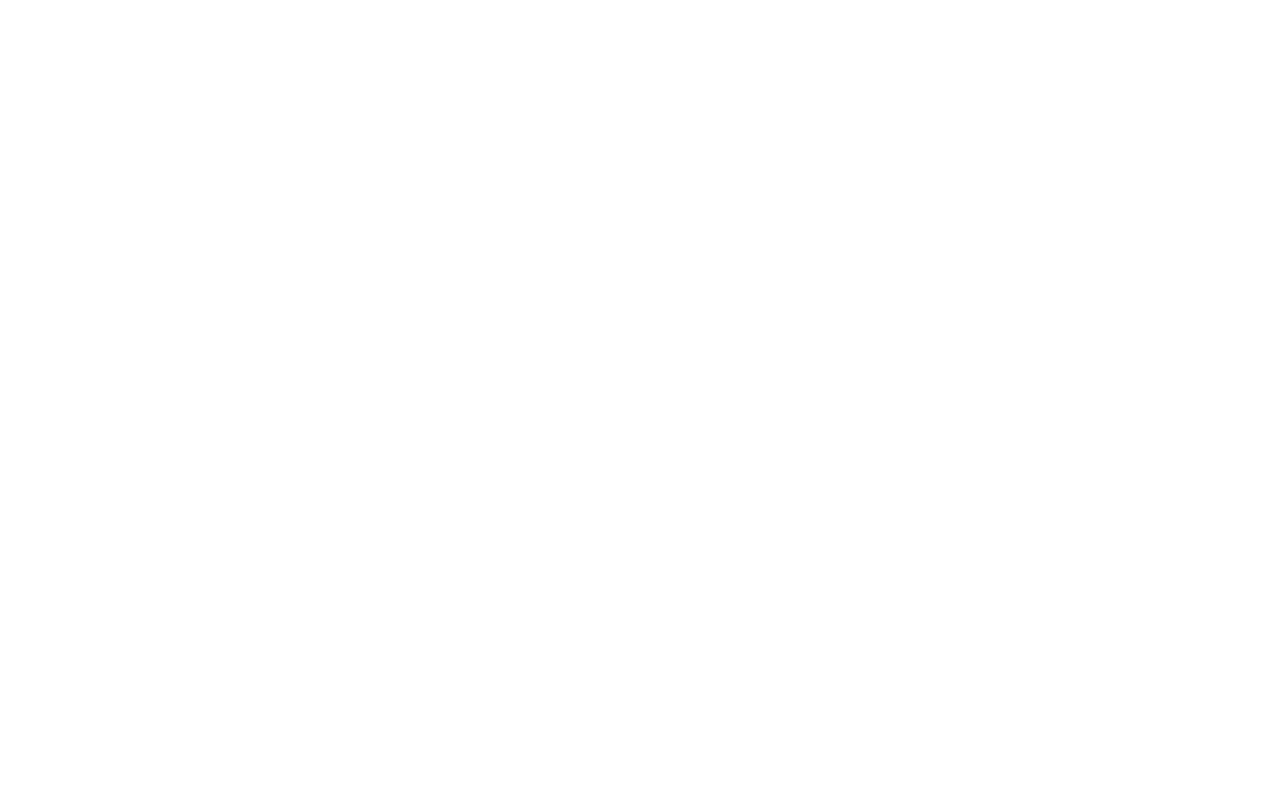
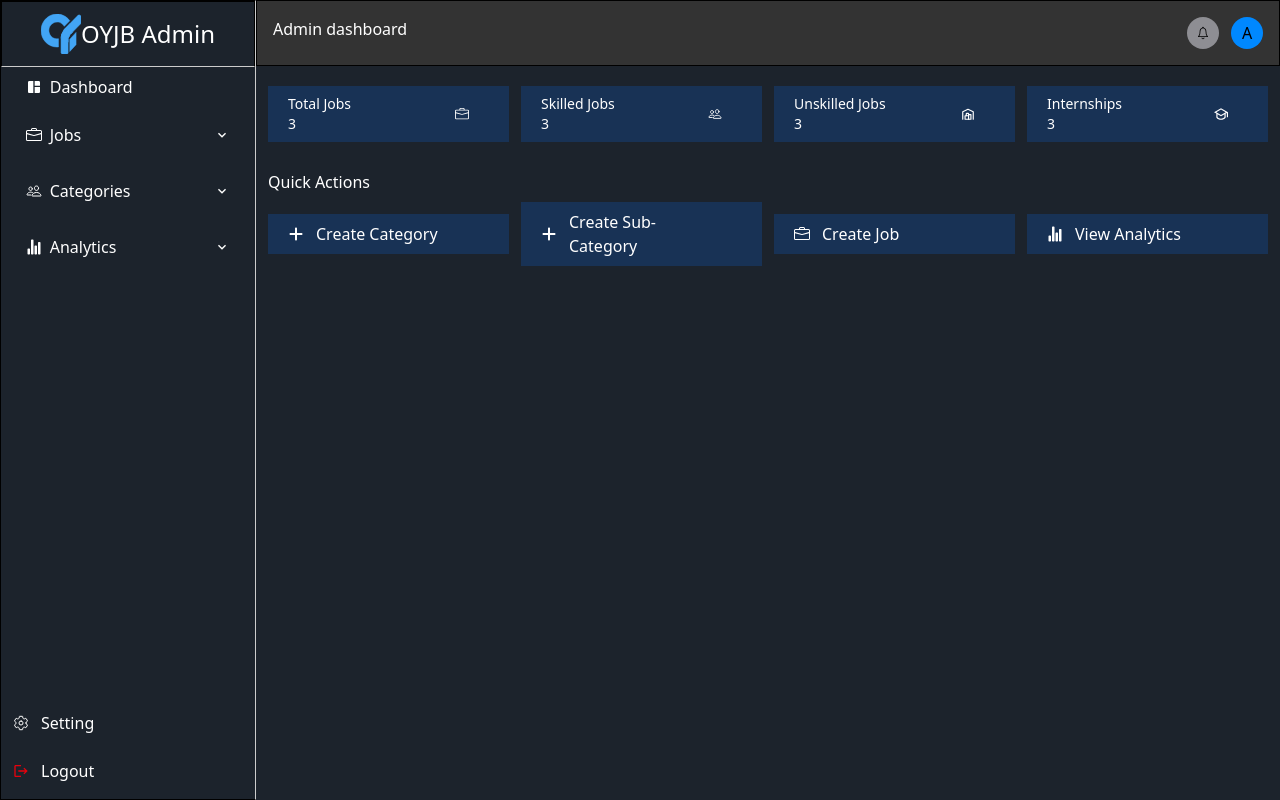
Before and after one commit to Ojay-stice/OYJB, a React (Vite) app: page /dashboard in a window 1280 px wide. Before the commit this address had no page. Built offline with nearby package versions, Linux system fonts and the light colour scheme.

Commit message:
dashboard added

```diff
--- a/src/components/Hero.jsx
+++ b/src/components/Hero.jsx
@@ -29,6 +29,7 @@
     const [toggleJobs, setToggleJobs] = useState(0)
     const handleToggle = (index)=>{
         setToggleJobs(toggleJobs === index ? null : index)
+        console.log(index)
     }
   return (
     <>
@@ -55,11 +56,15 @@
 
     <section className='flex flex-wrap lg:flex-row text-white my-5 gap-10 justify-center'>
         {toggleJobsData.map((item,index)=>(
-            <button onClick={()=>handleToggle(index)} className={`${toggleJobs == index ? "bg-[#0088FF] transition-all duration-700 ease-in-out" : ""} w-[200px] p-3 flex flex-col  items-center border border-white text-center rounded-xl`}>
-                {item.icon}
-                <span>{item.title}</span>
-                <span>{jobCount}</span>
-            </button>
+           <HeroBtn key={index}
+           handleToggle={()=>handleToggle(index)}
+           toggleJobs={toggleJobs}
+           icon={item.icon}
+           title={item.title}
+           jobCount={jobCount}
+           index={index}
+           className={'w-[200px] p-3 flex flex-col items-center border border-white text-center rounded-xl'}
+            />
         ))}
     </section>
     </>
@@ -67,3 +72,17 @@
 }
 
 export default Hero
+
+
+
+export function HeroBtn({index, handleToggle, toggleJobs, icon, title, jobCount, className, subClass}) {
+  return (
+     <button key={index} onClick={handleToggle} className={`${toggleJobs == index ? "bg-[#0088FF] transition-all duration-700 ease-in-out" : ""}  ${className}`}>
+                {icon}
+                <div className={`${subClass}`}>
+                    <p>{title}</p>
+                    <p>{jobCount}</p>
+                </div>
+            </button>
+  )
+}
--- /dev/null
+++ b/src/components/dashboard/DashboardLanding.jsx
@@ -0,0 +1,166 @@
+import React, { useState } from 'react'
+import { IoIosNotificationsOutline } from "react-icons/io";
+import { BsBriefcase } from "react-icons/bs";
+import { IoPeopleOutline } from "react-icons/io5";
+import { TbBuildingWarehouse } from "react-icons/tb";
+import { RiGraduationCapLine } from "react-icons/ri";
+import { IoStatsChart } from "react-icons/io5";
+import { MdSpaceDashboard } from "react-icons/md";
+import { MdKeyboardArrowDown } from "react-icons/md";
+import { IoSettingsOutline } from "react-icons/io5";
+import { MdLogout } from "react-icons/md";
+import { FaPlus } from "react-icons/fa6";
+
+import logo from '../../assets/logo.svg'
+import { Link } from 'react-router'
+import { HeroBtn } from '../Hero';
+
+
+const DashboardLanding = () => {
+
+const [jobCount, setJobCount] = useState(3)
+
+  const  sideMenuArray = [
+        {
+            icon:<BsBriefcase />,
+            text:"Jobs",
+        },
+         {
+            icon:<IoPeopleOutline />,
+            text:"Categories",
+        },
+         {
+            icon:<IoStatsChart />,
+            text:"Analytics",
+        }
+    ]
+
+    const jobsCategoryData = [
+          {
+            icon:<BsBriefcase />,
+            text:"Total Jobs",
+        },
+         {
+            icon:<IoPeopleOutline />,
+            text:"Skilled Jobs",
+        },
+         {
+            icon:<TbBuildingWarehouse />,
+            text:"Unskilled Jobs",
+        },
+          {
+            icon:<RiGraduationCapLine />,
+            text:"Internships",
+        },
+
+    ]
+
+    const quickActionData = [
+        {
+            icon: <FaPlus />,
+            title:"Create Category",
+        },
+        {
+            icon: <FaPlus />,
+            title:"Create Sub-Category",
+        },
+        {
+            icon: <BsBriefcase />,
+            title:"Create Job",
+        },
+        {
+            icon: <IoStatsChart />,
+            title:"View Analytics",
+        }
+    ]
+
+  return (
+    <section className='flex'>
+        {/* Side menu bar */}
+        <div className='lg:w-[20%] flex flex-col justify-between lg:h-screen bg-[#1c232c] border border-r-[#CCCCCC]'>
+
+           {/* Top half of the side menu */}
+           <div>
+             <Link className='flex border border-b-[#CCCCCC] py-3 justify-center items-center' to={'/'}>
+             <img src={logo} alt="" />
+             <p className='text-2xl font-medium text-white'>OYJB Admin</p>
+            </Link>
+
+            <div className='flex flex-col items-center my-2 '>
+                <p className='flex items-center px-3 gap-2 w-[90%] text-white'><MdSpaceDashboard className='' /> <span>Dashboard</span></p>
+            </div>
+
+            {/* Side menu options div */}
+            <div className='text-white flex flex-col items-center'>
+               {sideMenuArray.map((item, index)=>(
+                 <button key={index} className=' flex justify-between items-center px-3 py-2 my-2 w-[90%]'>
+                    <div className='flex gap-2 items-center'>
+                        <p>{item.icon}</p>
+                        <p>{item.text}</p>
+                    </div>
+                    <p><MdKeyboardArrowDown /></p>
+                </button>
+               ))}
+            </div>
+           </div>
+
+           {/* Settings, and logout div */}
+           <div className=' border-amber-100'>
+            <Link className='flex items-center gap-3  px-3 py-2 my-2 w-[90%]'> <IoSettingsOutline className='text-white' /> <span className='text-white'>Setting</span></Link>
+            <button className='flex items-center text-red-600 gap-3  px-3 py-2 my-2 w-[90%]'> <MdLogout className='text-red-600' /> <span className='text-white'>Logout</span></button>
+           </div>
+
+        </div>
+
+        {/* Dashboard details */}
+        <div className='lg:w-[80%] lg:h-screen bg-[#1c232c]'>
+
+            {/* Navigation bar */}
+            <div className='bg-[#333333] border border-b-black py-4 px-4 flex justify-between'>
+
+                    <p className='text-white'>Admin dashboard</p>
+
+
+                <div className='flex gap-3'>
+                   <div className=' bg-[#8E8E93] rounded-full size-8 flex items-center justify-center'>
+                     <IoIosNotificationsOutline />
+                   </div>
+                    <p className='bg-[#0088FF] rounded-full  size-8 flex items-center justify-center'>A</p>
+                </div>
+
+            </div>
+
+            {/* Dashboard Categories */}
+
+            <div className='flex gap-3 px-3 pt-5'>
+                {jobsCategoryData.map((item, index)=>(
+                    <HeroBtn key={index}
+                    icon={item.icon}
+                    index={index}
+                    title={item.text}
+                    jobCount={jobCount}
+                    subClass={'text-left'}
+                    className={'flex items-center flex-row-reverse justify-between text-sm pr-10 pl-5 py-2 text-white w-[286px] bg-[#183255]'}
+
+                    />
+                ))}
+            </div>
+
+            {/* Quick Actions Div */}
+            <div className=' px-3 py-5'>
+                <h4 className='text-white py-2'>Quick Actions</h4>
+                <div className='flex items-center gap-3 text-white'>
+                    {quickActionData.map((item, index)=>(
+                        <Link className='flex items-center gap-3 w-[286px] bg-[#183255] pr-10 pl-5 py-2'>
+                        <span>{item.icon}</span>
+                        <span>{item.title}</span>
+                        </Link>
+                    ))}
+                </div>
+            </div>
+        </div>
+    </section>
+  )
+}
+
+export default DashboardLanding
--- a/src/main.jsx
+++ b/src/main.jsx
@@ -3,14 +3,18 @@
 import Layout from './layout/Layout.jsx'
 import { Home } from './pages/Home.jsx'
 import AdminLoginComp from './components/AdminLoginComp.jsx'
+import DashboardPage from './pages/DashboardPage.jsx'
 
 createRoot(document.getElementById('root')).render(
   <BrowserRouter>
   <Routes>
+
     <Route element={<Layout />}>
     <Route index element={<Home />}/>
     <Route path='/login' element={<AdminLoginComp />} />
     </Route>
+
+    <Route path='/dashboard' element={<DashboardPage />} />
   </Routes>
   </BrowserRouter>
 )
--- /dev/null
+++ b/src/pages/DashboardPage.jsx
@@ -0,0 +1,12 @@
+import React from 'react'
+import DashboardLanding from '../components/dashboard/DashboardLanding'
+
+const DashboardPage = () => {
+  return (
+    <div>
+        <DashboardLanding />
+    </div>
+  )
+}
+
+export default DashboardPage
```
